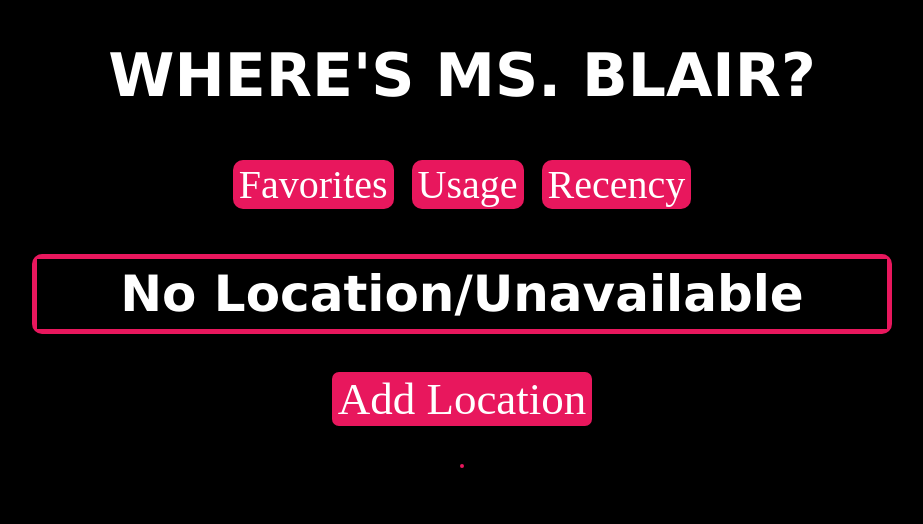
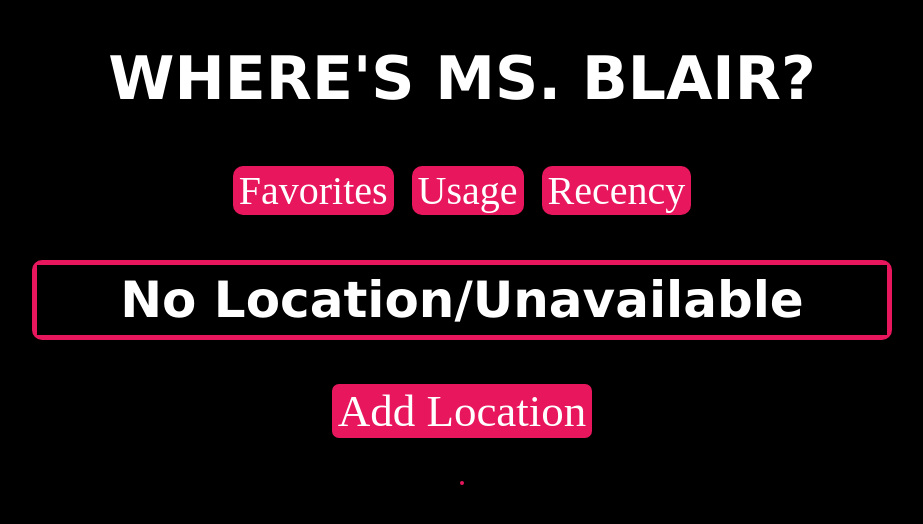
Before and after one commit to talonTech1/talon-tracker, a Flask app: page / in a window 1280 px wide. Shown: the top 524 px of the page, without its empty margins (178-1101 px from the left). Run offline with Flask 3, Linux system fonts and the light colour scheme; the visitor is signed in with stand-in values (Sample User, id 1); data that the repository does not hold is empty.

Commit message:
Update index.html

```diff
--- a/templates/index.html
+++ b/templates/index.html
@@ -4,8 +4,15 @@
 {% endblock %}
 
 {% block body %}
-<div align = "center" style="margin:10px;">
-    <h1 align = "center">WHERE'S MS. BLAIR?</h1>
+<div align = "center">
+    <table style = "border: 0px">
+        <tr align = "center">
+            <td>
+                <h1 align = "center">WHERE'S MS. BLAIR?</h1>
+            </td>
+        </tr>
+    </table>
+
     <table bgcolor = "#000000" style = "border-collapse: separate;border: 0px solid #E8175D;">
         <tr bgcolor = "#000000">
             <th style = "padding: 8px;">
@@ -98,11 +105,19 @@
     </table>
     {% endif %}
     <br>
+    <table style = "border: 0px">
+        <tr>
+            <td>
+
+
        <form action = "/" method="post">
         <button name = "addLoc" value = True style = "background-color: #E8175D; border: 3px solid black; font-size: 45px;;" >
         Add Location
         </button>
         </form>
+            </td>
+        </tr>
+    </table>
     <br>
     <table bgcolor = "#E8175D">
         {% for loc in locs %}
```
